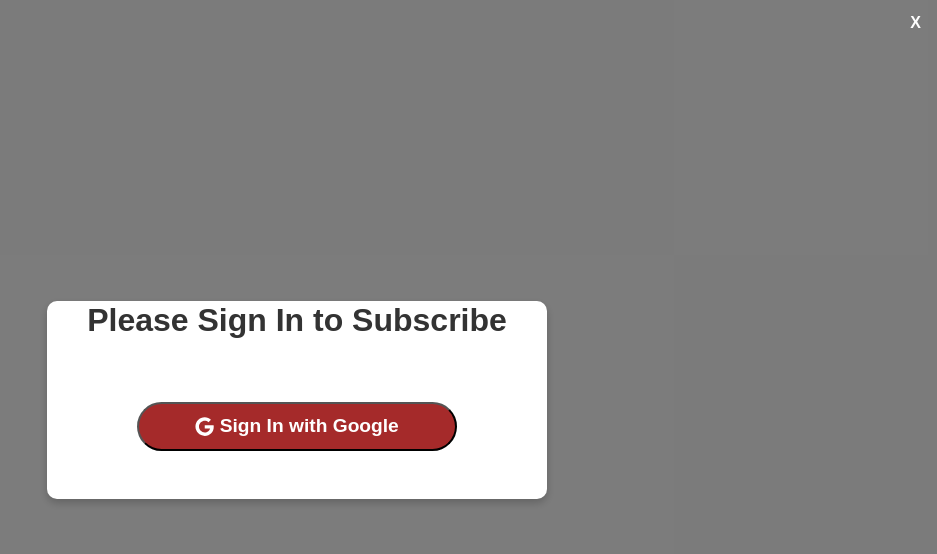
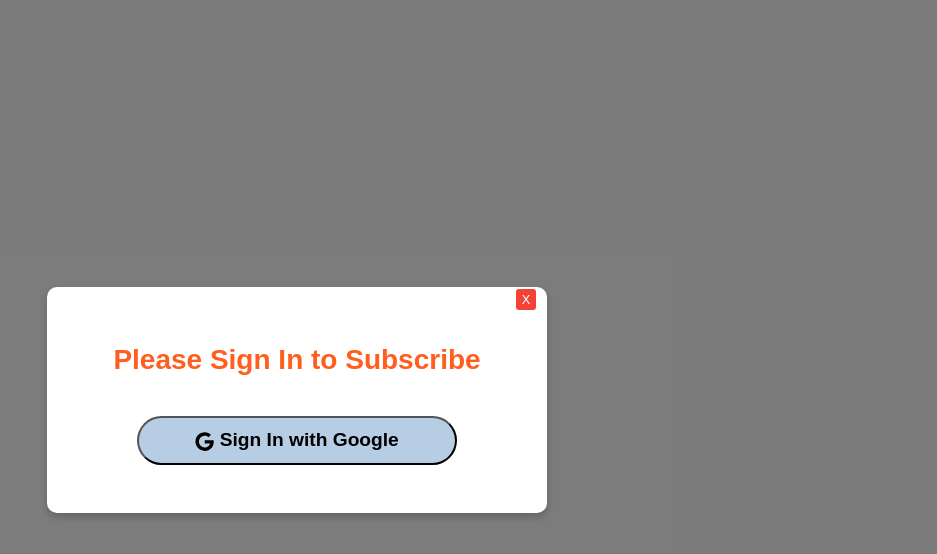
Before and after one commit to Swetha-Subramaniyan/Good-Food, a React (Create React App) app in the folder client/: page /user/Navbar in a window 1280 px wide. Shown: the top 554 px of the page, without its empty margins (343-1280 px from the left). Built offline with nearby package versions, Linux system fonts and the light colour scheme.

Commit message:
signIn page modified

```diff
--- a/client/src/components/User/OverallHome/SignIn.css
+++ b/client/src/components/User/OverallHome/SignIn.css
@@ -21,8 +21,7 @@
     box-shadow: 0 4px 8px rgba(0, 0, 0, 0.2);
   }
 
-
-  .close-btn {
+  .close-bttnn {
     background-color: #f44336;
     color: white;
     border: none;
@@ -61,19 +60,19 @@
   }
 
   .sign-google button{
-    background-color: brown;
+
+    background-color: rgb(183, 205, 227);
     border-radius: 8rem;
     font-weight: bold;
     margin-top: 2rem;
     width: 20rem;
     padding: 0.5rem 1.2rem;
-    color: white;
-       font-size: 1.2rem;
+    font-size: 1.2rem;
   }
 
   .sign-google button:hover{
-    background-color: rgb(120, 31, 31);
-    color: white;
+    background-color: rgb(183, 205, 227);
+
   }
 
   .sign-button button{
@@ -87,3 +86,9 @@
     width: 6rem;
     font-size: 1.2rem;
   }
+
+  .sigin{
+    font-weight: bold;
+    padding-top: 2rem;
+    color: rgb(255, 94, 30);
+  }
--- a/client/src/components/User/OverallHome/SignIn.jsx
+++ b/client/src/components/User/OverallHome/SignIn.jsx
@@ -7,37 +7,6 @@
   console.log(isVisible);
   const navigate = useNavigate();
 
-  // useEffect(() => {
-  //   const params = new URLSearchParams(window.location.search);
-  //   const token = params.get('token');
-
-  //   if (token) {
-  //     localStorage.setItem('token', token);
-  //     navigate('/');
-
-  //   }
-  // }, [navigate]);
-
-  // useEffect(() => {
-  //   const params = new URLSearchParams(window.location.search);
-  //   const token = params.get('token');
-
-  //   if (token) {
-  //     localStorage.setItem('token', token);
-
-  //     // Check if a pending subscription exists
-  //     const pendingSubscription = localStorage.getItem('pendingSubscription');
-
-  //     if (pendingSubscription) {
-  //       // Navigate to the payment page and clear pendingSubscription
-  //       localStorage.removeItem('pendingSubscription');
-  //       navigate(`/user/Payment/${pendingSubscription}`);
-  //     } else {
-  //       navigate('/');
-  //     }
-  //   }
-  // }, [navigate]);
-
   useEffect(() => {
 
     const params = new URLSearchParams(window.location.search);
@@ -45,9 +14,7 @@
 
     if (token) {
       localStorage.setItem("token", token);
-
       const pendingSubscription = localStorage.getItem("pendingSubscription");
-
       if (pendingSubscription) {
         localStorage.removeItem("pendingSubscription");
         navigate(`/user/Payment/${pendingSubscription}`);
@@ -84,10 +51,10 @@
   return (
     <div className="sign-in-modal">
       <div className="sign-in-content">
-        <button className="close-btn" onClick={onClose}>
+        <button className="close-bttnn" onClick={onClose}>
           X
         </button>
-        <h2> Please Sign In to Subscribe </h2>
+        <h3 className="sigin"> Please Sign In to Subscribe </h3>
         <div className="sign-google">
           <button onClick={handleGoogleSignIn}>
             <FaGoogle /> Sign In with Google
--- a/client/src/components/User/OverallHome/Vision.jsx
+++ b/client/src/components/User/OverallHome/Vision.jsx
@@ -69,7 +69,7 @@
             We aim to create a "home-away-from-home" dining experience by
             prioritizing health, convenience, and personalization while
             ensuring timely service and uncompromised quality in every bite.
-            Every meal we serve is more than just food—it's a promise of love,
+            Every meal we serve is more than just food it's a promise of love,
             comfort, and nourishment, designed to bring a smile to your face
             and warmth to your heart.
           </p>
--- a/client/src/components/User/Subscription/PlanDetails.css
+++ b/client/src/components/User/Subscription/PlanDetails.css
@@ -35,6 +35,7 @@
   color: #333;
   margin-bottom: 10px;
   color: #1679e2;
+
 
 }
 
@@ -149,6 +150,7 @@
 .choose-plan h2{
   text-decoration: underline;
   color: #1875d8;
+
 }
 
 .meal-type-heading {
--- a/client/src/components/User/Subscription/PlanDetails.jsx
+++ b/client/src/components/User/Subscription/PlanDetails.jsx
@@ -124,7 +124,7 @@
           <h3>{day}</h3>
           {Object.entries(meals).map(([mealType, items]) => (
             <div key={mealType} className="meal-section">
-              {/* <h4 className="meal-type-heading">{mealType}</h4>  */}
+              <h4 className="meal-type-heading">{mealType}</h4>
               <ul className="meal-list">
                 {items.map((item, index) => (
                   <li key={index} className="meal-item">
```
